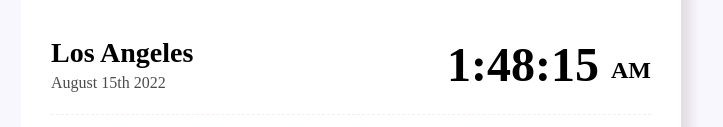
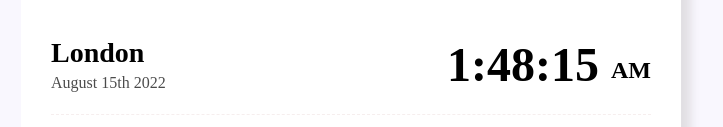
Before and after one commit to thekristinadawn/world-clock, a plain HTML site: page index.html in a window 1280 px wide. Shown: the part 217-344 px from the top of the page, without its empty margins (289-1012 px from the left). Drawn offline with Linux system fonts and the light colour scheme.

Commit message:
updated London

```diff
--- a/index.html
+++ b/index.html
@@ -18,7 +18,7 @@
       </select>
       <div class="city">
         <div>
-          <h2>Los Angeles</h2>
+          <h2>London</h2>
           <div class="date">August 15th 2022</div>
         </div>
         <div class="time">1:48:15 <small>AM</small></div>
```
